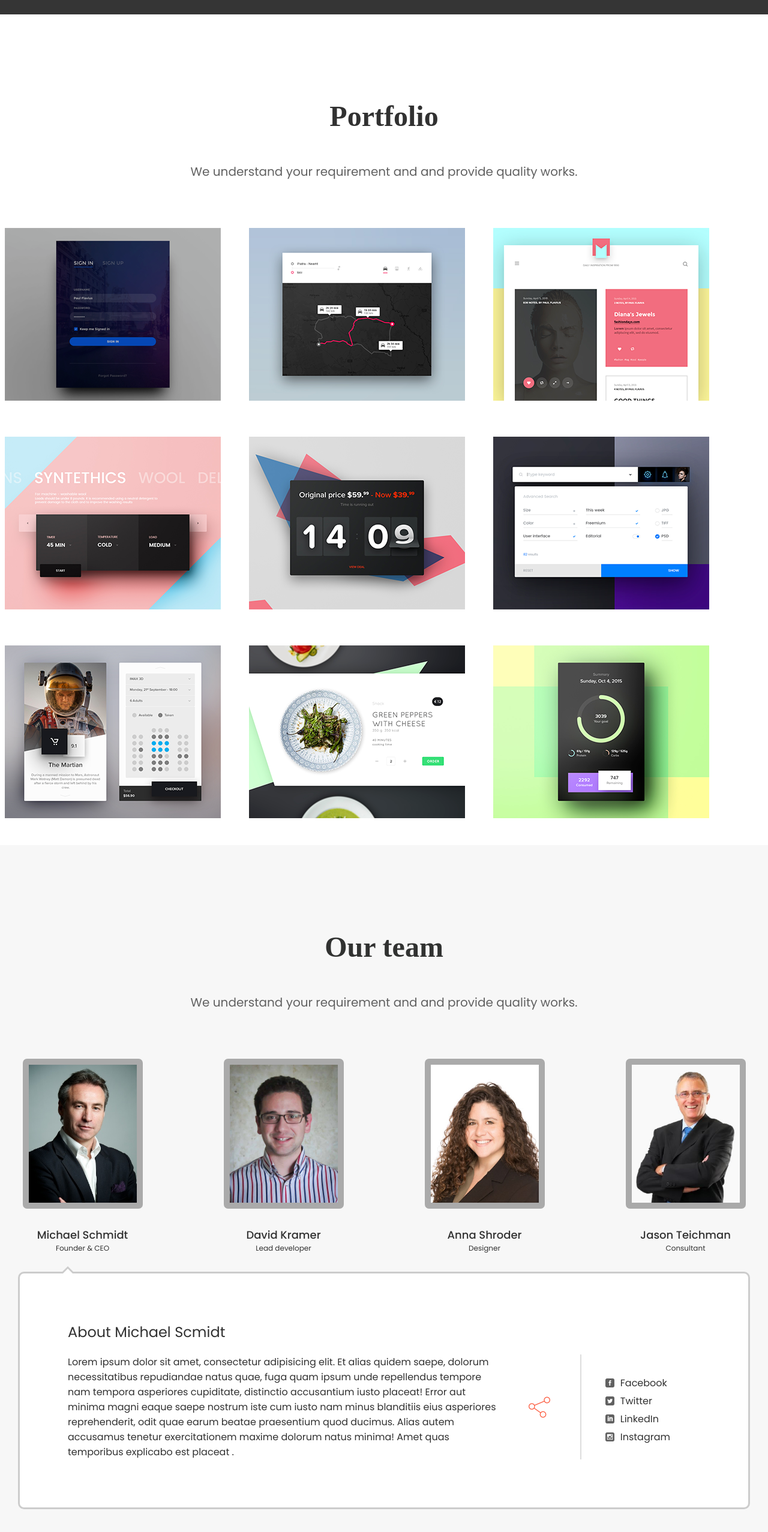
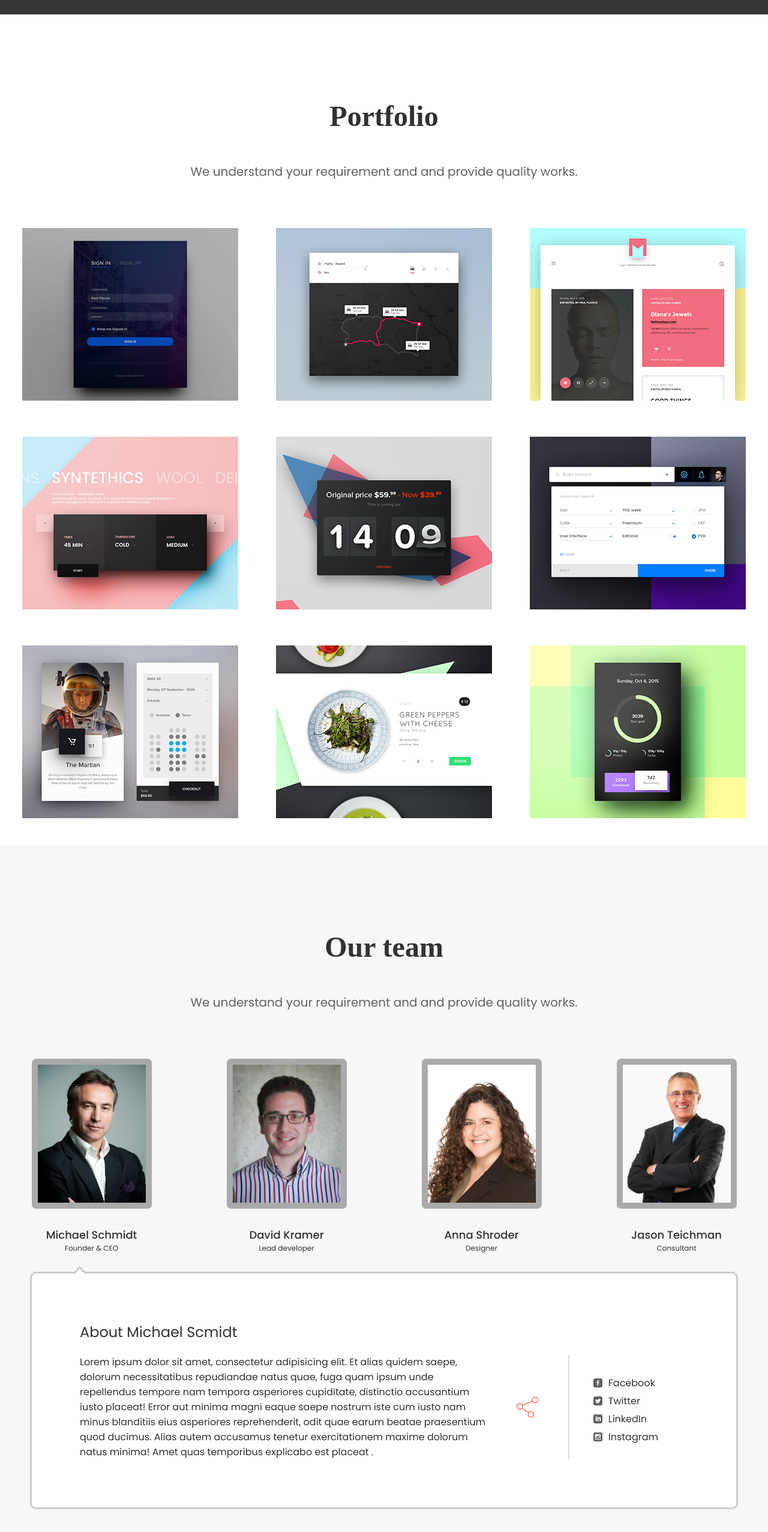
Before and after one commit to Sijozhka/myport, a website: page src/index.html in a window 1280 px wide. Shown: the part 3075-5629 px from the top of the page at 60% size. Drawn offline with nearby package versions, Linux system fonts and the light colour scheme; files that its build step writes are made by us from their sources; files whose address does not match are found by name.

Commit message:
31.05.2018 1.0a

```diff
--- a/src/precss/_ourteam.less
+++ b/src/precss/_ourteam.less
@@ -4,7 +4,8 @@
 	height: 1385px;
 	&__block {
 		.wrapper();
-		padding: 142px 0 100px 0;
+		padding-top: 142px;
+		padding-bottom: 100px;
 		display: flex;
 		justify-content: space-between;
 		align-items: center;
--- a/src/precss/_portfolio.less
+++ b/src/precss/_portfolio.less
@@ -4,7 +4,8 @@
 	height: 1385px;
 	&__block {
 		.wrapper();
-		padding: 142px 0 100px 0;
+		padding-top: 142px;
+		padding-bottom: 100px;
 
 	}
 	&__row {
@@ -35,7 +36,9 @@
 
 		margin-top: 79px;
 
+
 		.row-flex();
+		justify-content: space-around;
 	}
 	&__list__link {
 		.col();
```
